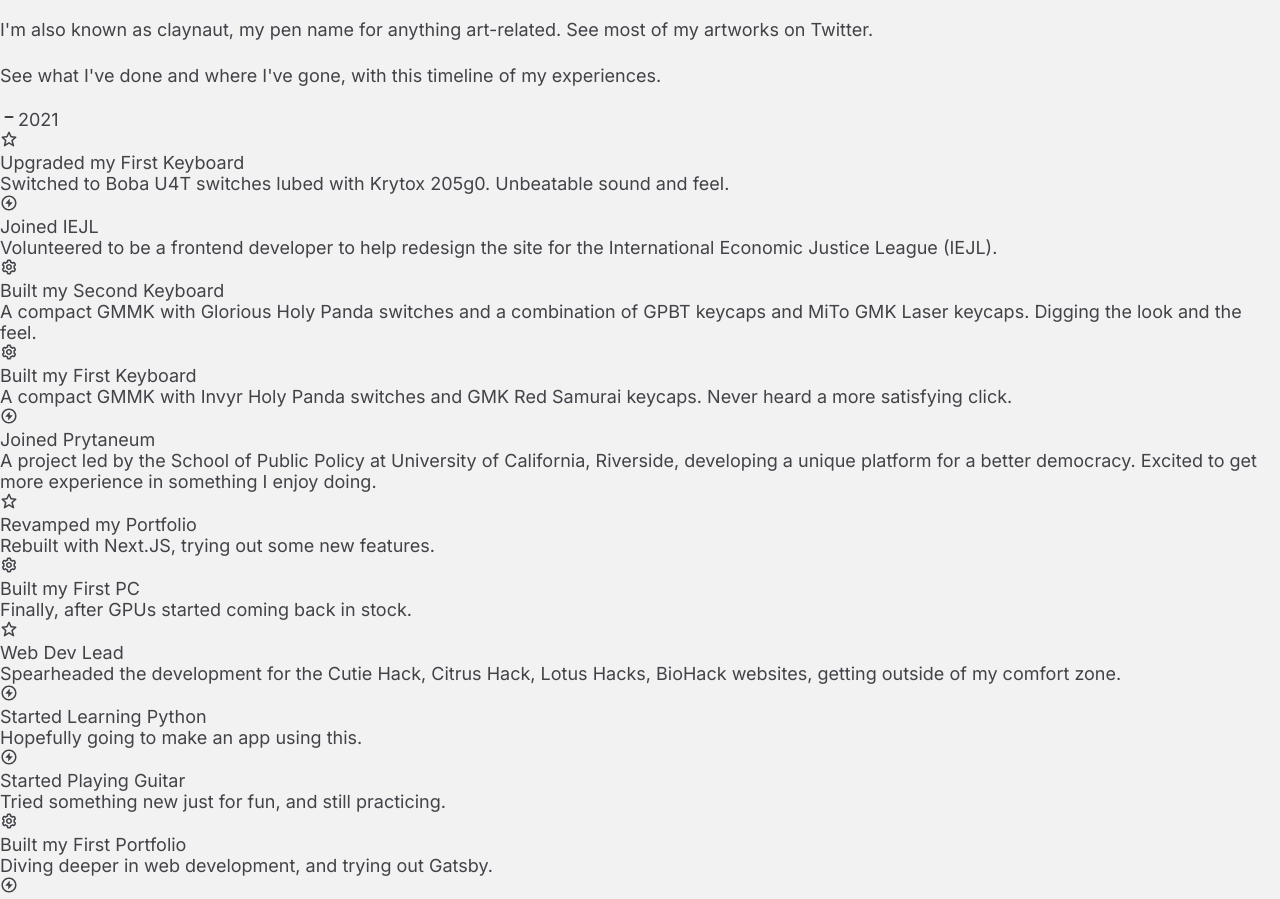
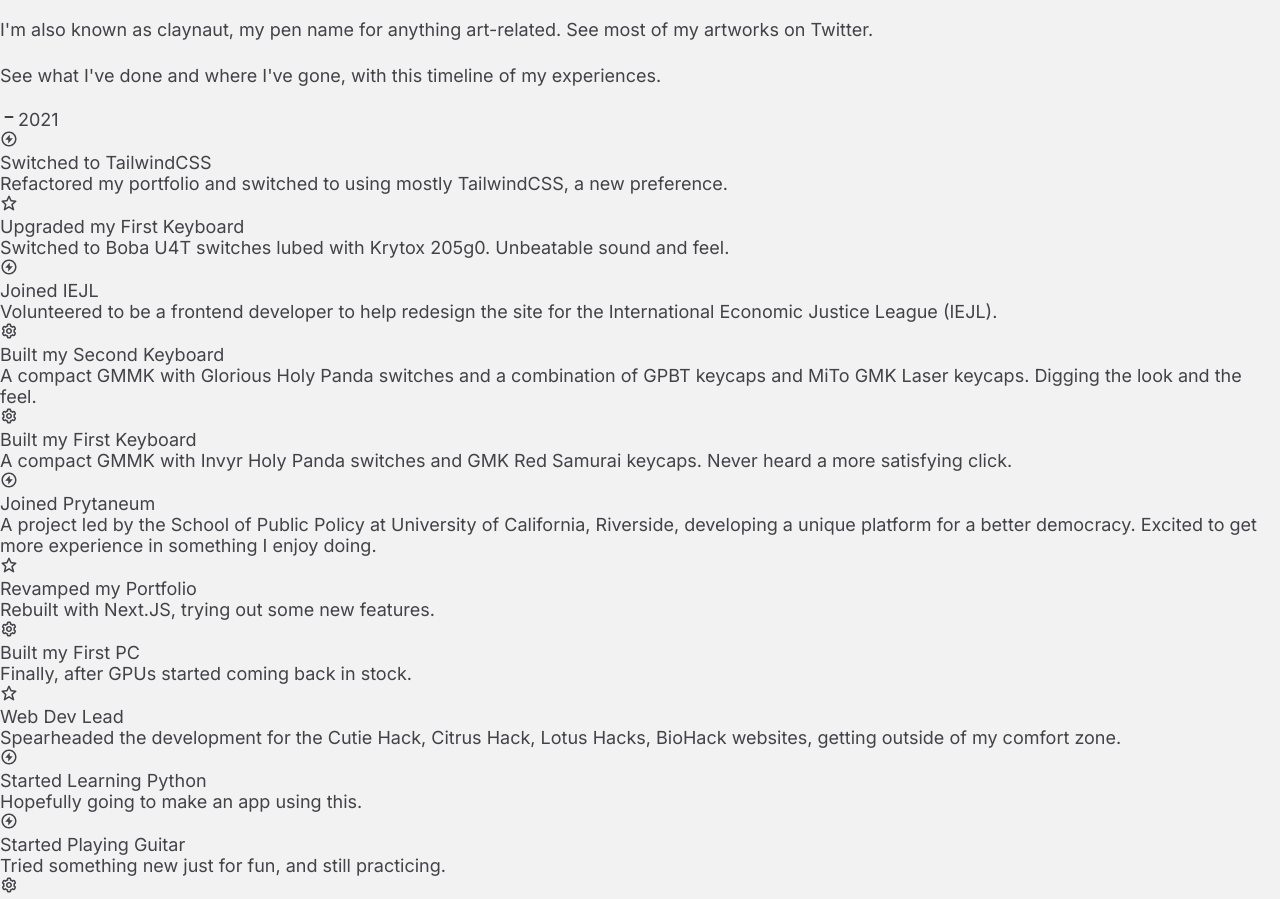
Before and after one commit to claynaut/portfolio-v2, a Next.js app: page /about in a window 1280 px wide. Shown: the part 1023-1922 px from the top of the page. Built offline with nearby package versions, Linux system fonts and the light colour scheme.

Commit message:
Update timeline

```diff
--- a/pages/about.js
+++ b/pages/about.js
@@ -42,6 +42,11 @@ export default function About() {
       year: 2021,
       length: 'xl',
       events: [
+        {
+          icon: <BiBoltCircle />,
+          title: 'Switched to TailwindCSS',
+          caption: 'Refactored my portfolio and switched to using mostly TailwindCSS, a new preference.',
+        },
         {
           icon: <BiStar />,
           title: 'Upgraded my First Keyboard',
```
